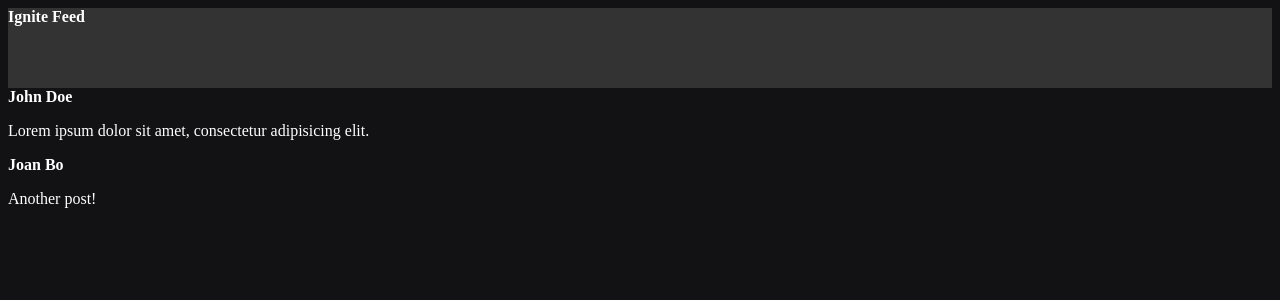
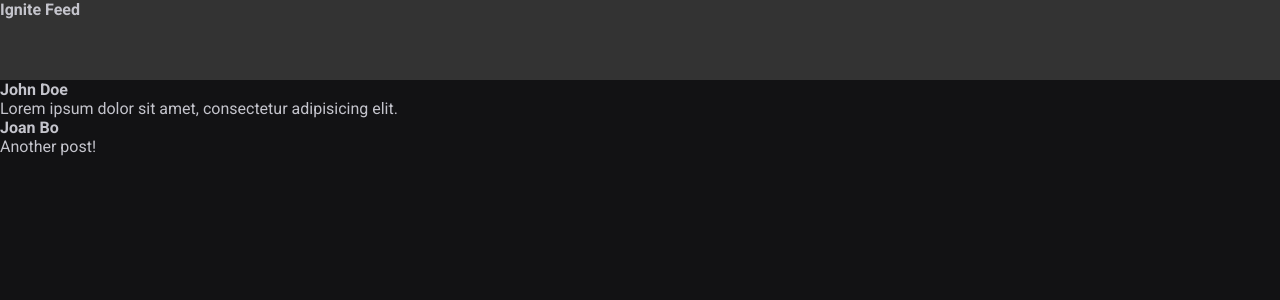
Before and after one commit to gustavocotalima/01-fundamentos-reactjs, a React (Vite) app: page / in a window 1280 px wide. Shown: the top 300 px of the page. Built offline with nearby package versions, Linux system fonts and the light colour scheme.

Commit message:
chapter 2 - CSS global

```diff
--- a/index.html
+++ b/index.html
@@ -2,8 +2,11 @@
 <html lang="en">
   <head>
     <meta charset="UTF-8" />
+    <link rel="preconnect" href="https://fonts.googleapis.com">
+    <link rel="preconnect" href="https://fonts.gstatic.com" crossorigin>
     <link rel="icon" type="image/svg+xml" href="/vite.svg" />
     <meta name="viewport" content="width=device-width, initial-scale=1.0" />
+    <link href="https://fonts.googleapis.com/css2?family=Roboto:wght@400;700&display=swap" rel="stylesheet">
     <title>Vite + React</title>
   </head>
   <body>
--- a/src/App.jsx
+++ b/src/App.jsx
@@ -1,6 +1,6 @@
 import { Header } from './components/Header';
 import { Post } from './Post';
-import './styles.css';
+import './global.css';
 
 function App() {
   return (
--- /dev/null
+++ b/src/global.css
@@ -0,0 +1,30 @@
+:root {
+    --white: #fff;
+    --gray-100: #e1e1e6;
+    --gray-300: #c4c4cc;
+    --gray-400: #8d8d99;
+    --gray-600: #323238;
+    --gray-700: #29292e;
+    --gray-800: #202024;
+    --gray-900: #121214;
+
+    --green-500: #00875f;
+}
+
+* {
+    margin: 0;
+    padding: 0;
+    box-sizing: border-box;
+}
+
+body {
+    background: var(--gray-900);
+    color: var(--gray-300);
+    -webkit-font-smoothing: antialiased;
+}
+
+body, input, textarea, button {
+    font-family: 'Roboto', sans-serif;
+    font-weight: 400;
+    font-size: 1rem;
+}
--- a/src/styles.css
+++ /dev/null
@@ -1,4 +0,0 @@
-body {
-    background: #121214;
-    color: #fff;
-}
```
